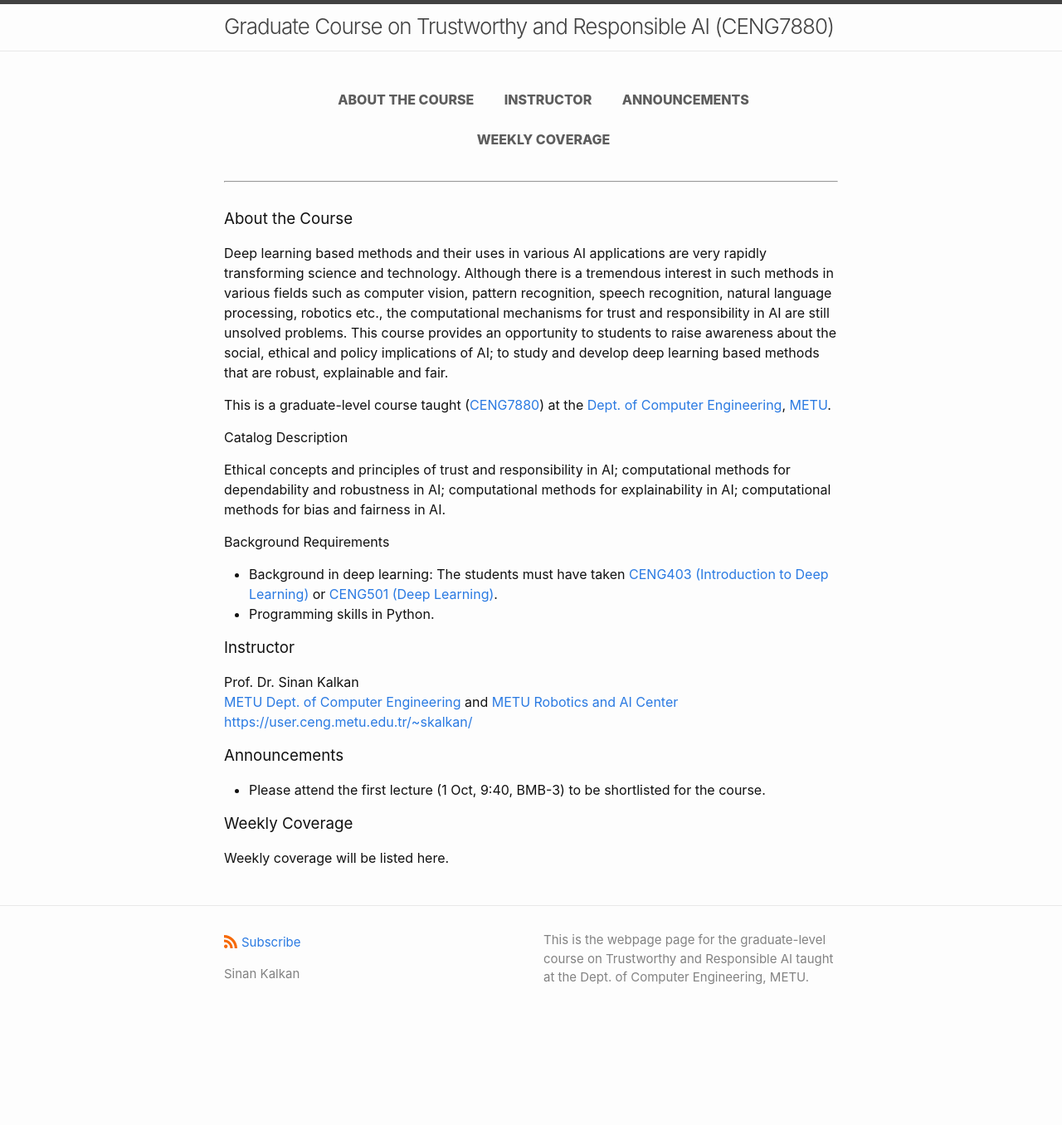
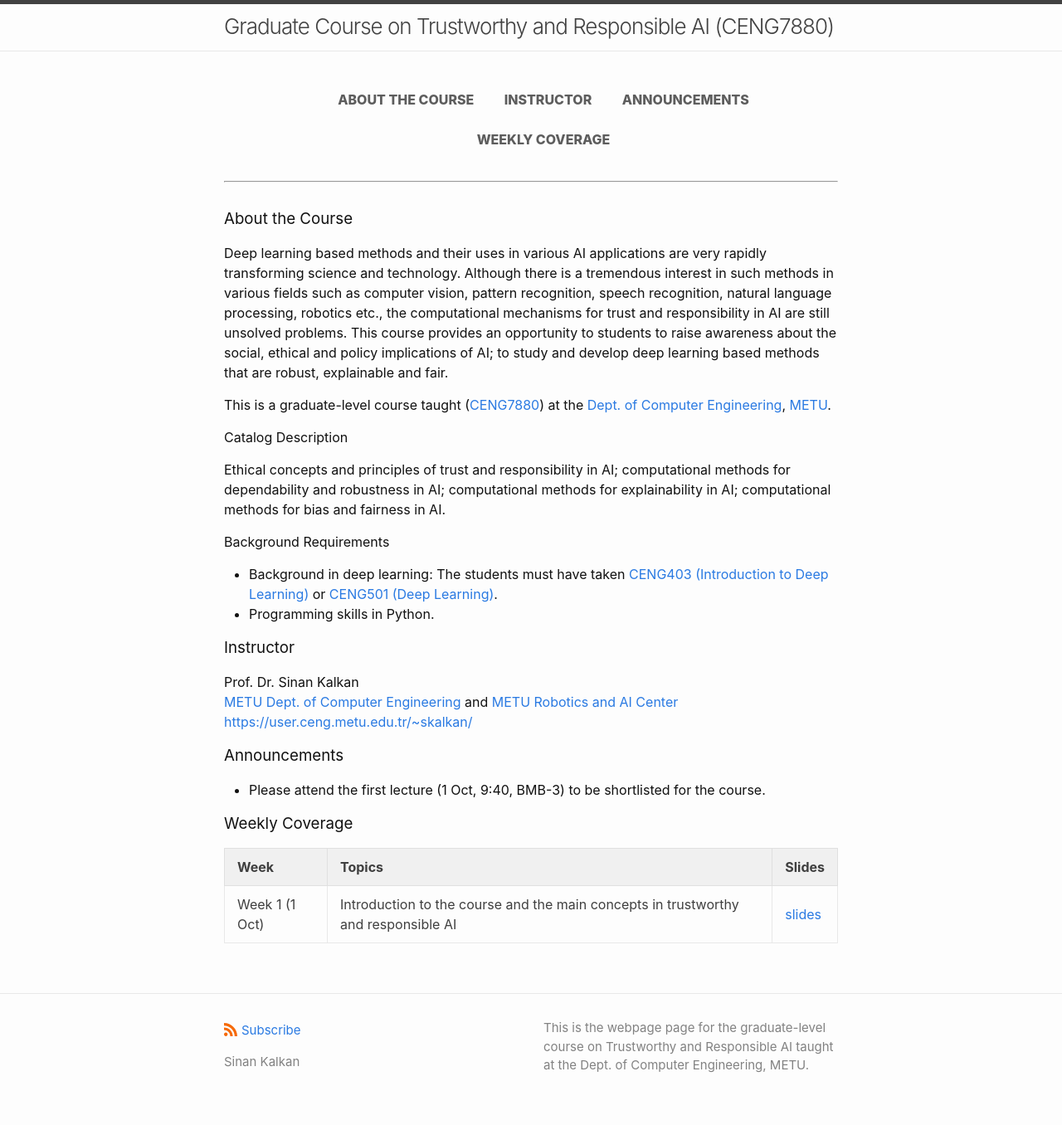
Before and after one commit to metu-trai/metu-trai.github.io, a Jekyll site: the page built from index.md, in a window 1280 px wide. Shown: the whole page at 83% size. Built offline with Jekyll 4.4.1, drawn with Linux system fonts in a browser that asks for light colours; our own code applies the rules of GitHub Pages for plain Markdown files; before the commit the page ends 1250 px from its top, so only the background shows below that.

Commit message:
Update index.md

```diff
--- a/index.md
+++ b/index.md
@@ -128,4 +128,6 @@ Prof. Dr. Sinan Kalkan<br>
 
 ### <tag id=weeklycoverage>Weekly Coverage</tag>
 
-Weekly coverage will be listed here.
+| Week  | Topics | Slides |
+| ------------- | ------------- |  ------------- |
+| Week 1 (1 Oct)  | Introduction to the course and the main concepts in trustworthy and responsible AI  | <a href="./slides/CENG7880_week1.pdf">slides</a> |
```
